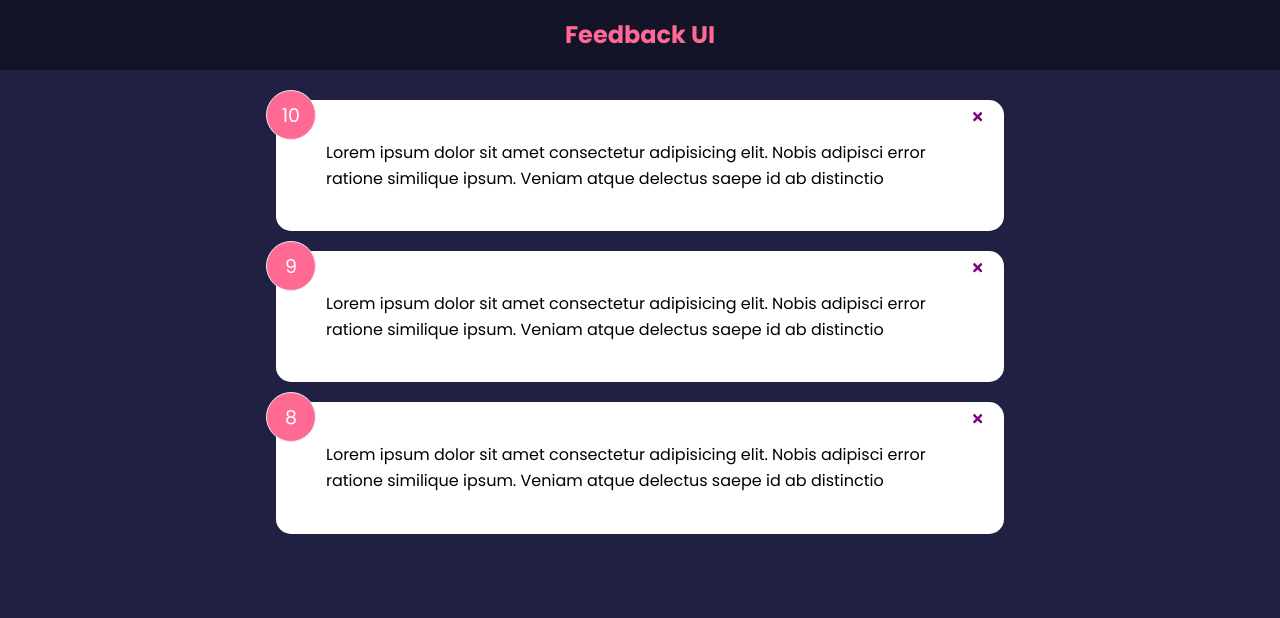
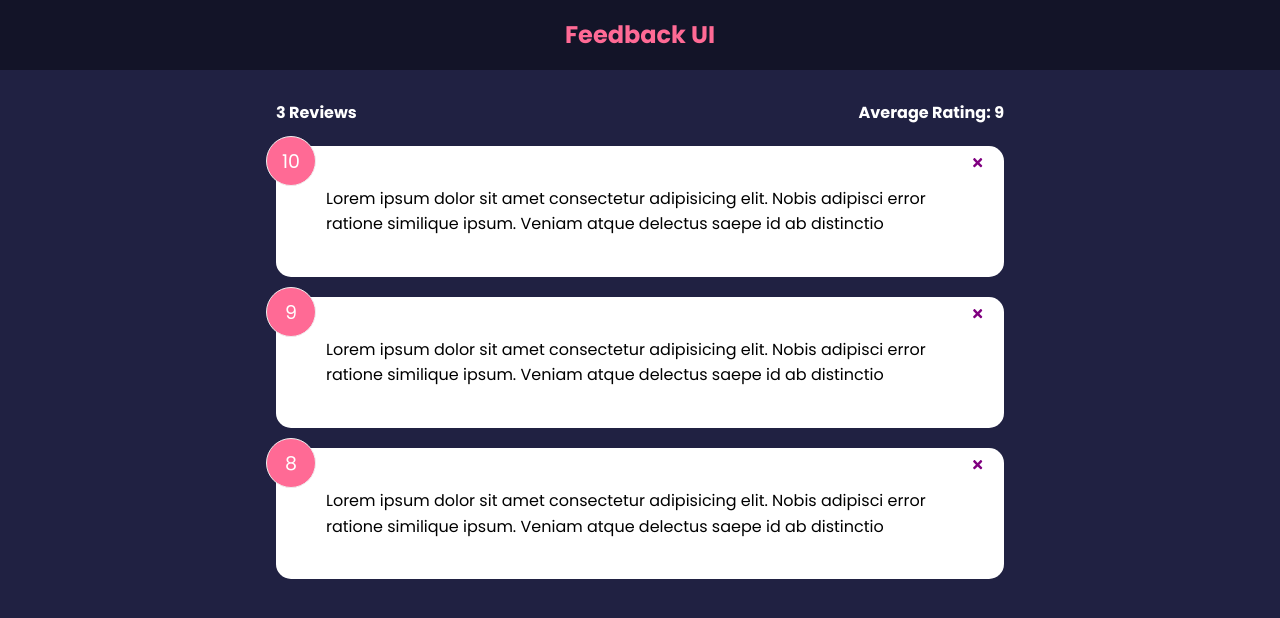
Before and after one commit to Dina2703/feedback-app, a React (Create React App) app: page / in a window 1280 px wide. Shown: the top 618 px of the page. Built offline with nearby package versions, Linux system fonts and the light colour scheme.

Commit message:
FeedbackStats component(Average rate and Reviews )

```diff
--- a/src/App.js
+++ b/src/App.js
@@ -1,5 +1,6 @@
 import { useState } from "react";
 import FeedbackList from "./components/FeedbackList";
+import FeedbackStats from "./components/FeedbackStats";
 import Header from "./components/Header";
 import FeedbackData from "./data/FeedbackData";
 
@@ -16,6 +17,7 @@
     <>
       <Header />
       <div className="container">
+        <FeedbackStats feedback={feedback}/>
         <FeedbackList feedback={feedback} handleDelete={deleteFeedback} />
       </div>
     </>
--- /dev/null
+++ b/src/components/FeedbackStats.jsx
@@ -0,0 +1,28 @@
+import PropTypes from 'prop-types';
+
+function FeedbackStats({ feedback }) {
+  //Calculate rating average
+  let average =
+    feedback.reduce((acc, cur) => {
+      return acc + cur.rating;
+    }, 0) / feedback.length;
+  //toFixed() allows the average number can have one decimal place,replace() removes -> [.,]
+    average = average.toFixed(1).replace(/[.,]0$/, '')
+
+  console.log(average);
+
+  return (
+    <div>
+      <div className="feedback-stats">
+        <h4>{feedback.length} Reviews</h4>
+        <h4>Average Rating: {isNaN(average) ? 0 : average }</h4>
+      </div>
+    </div>
+  );
+}
+
+FeedbackStats.propTypes = {
+  feedback: PropTypes.array.isRequired
+}
+
+export default FeedbackStats;
```
